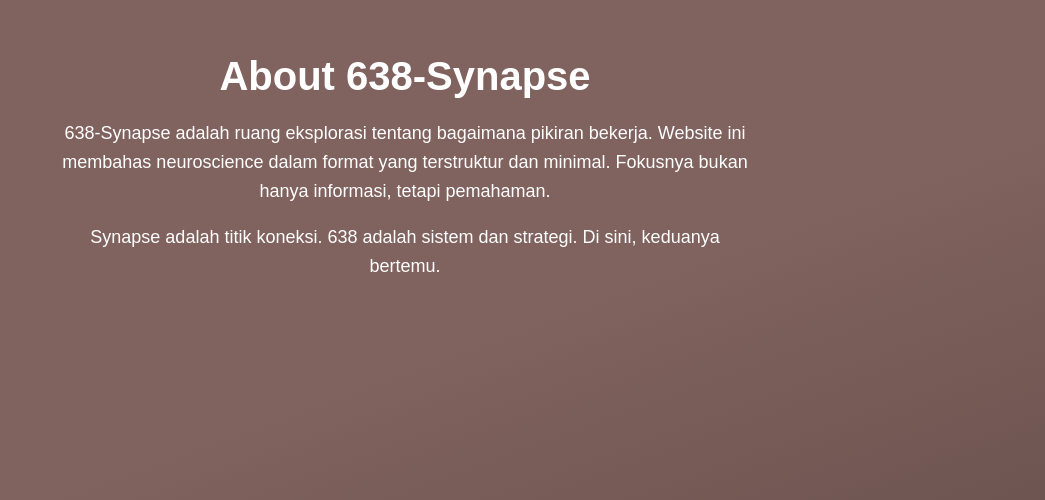
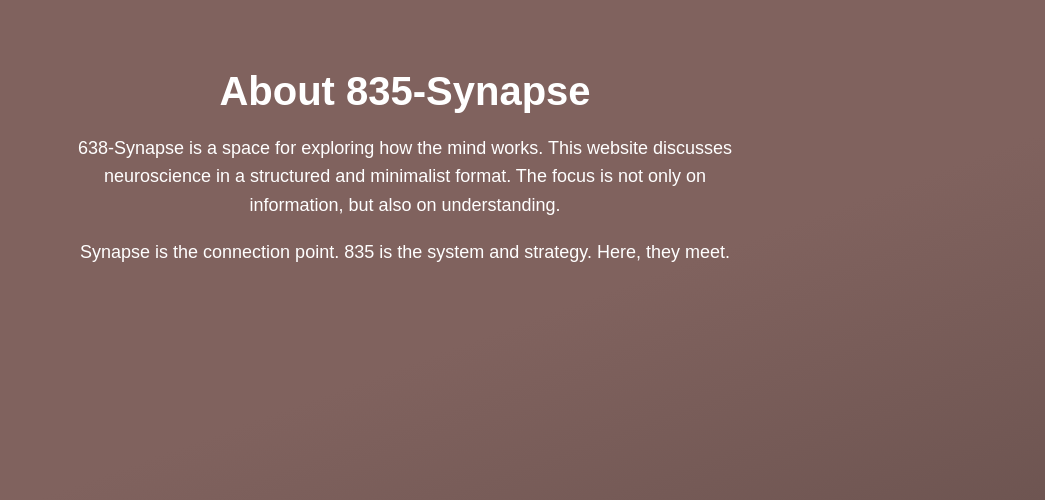
Before and after one commit to EugeneKrabs812/835-synapse, a plain HTML site: page about.html in a window 1280 px wide. Shown: the part 300-800 px from the top of the page, without its empty margins (235-1280 px from the left). Drawn offline with Linux system fonts and the light colour scheme.

Commit message:
Add files via upload

```diff
--- a/about.html
+++ b/about.html
@@ -9,15 +9,15 @@
 
   <section class="about-container">
     <div class="about-text">
-      <h1>About 638-Synapse</h1>
+      <h1>About 835-Synapse</h1>
       <p>
-        638-Synapse adalah ruang eksplorasi tentang bagaimana pikiran bekerja.
-        Website ini membahas neuroscience dalam format yang terstruktur dan minimal.
-        Fokusnya bukan hanya informasi, tetapi pemahaman.
+        638-Synapse is a space for exploring how the mind works.
+        This website discusses neuroscience in a structured and minimalist format.
+        The focus is not only on information, but also on understanding.
       </p>
       <p>
-        Synapse adalah titik koneksi. 638 adalah sistem dan strategi.
-        Di sini, keduanya bertemu.
+        Synapse is the connection point. 835 is the system and strategy.
+        Here, they meet.
       </p>
     </div>
   </section>
```
